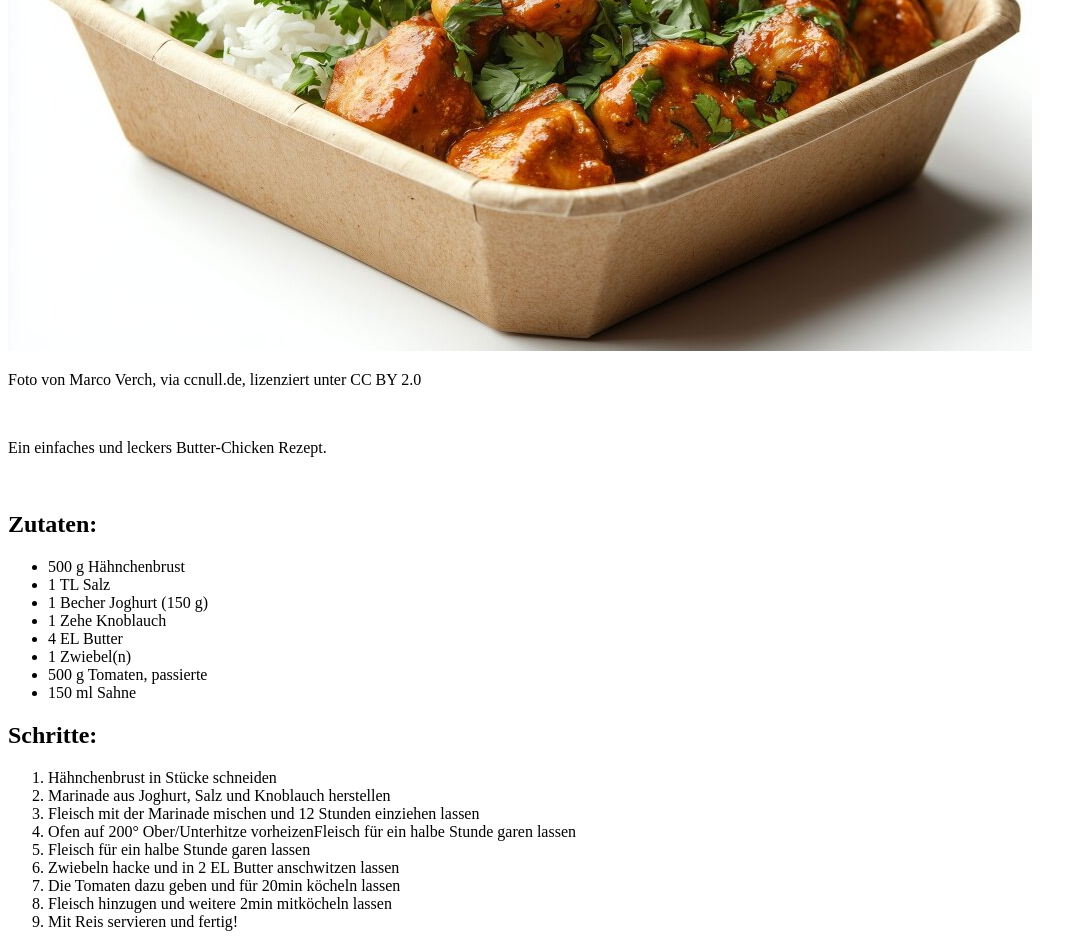
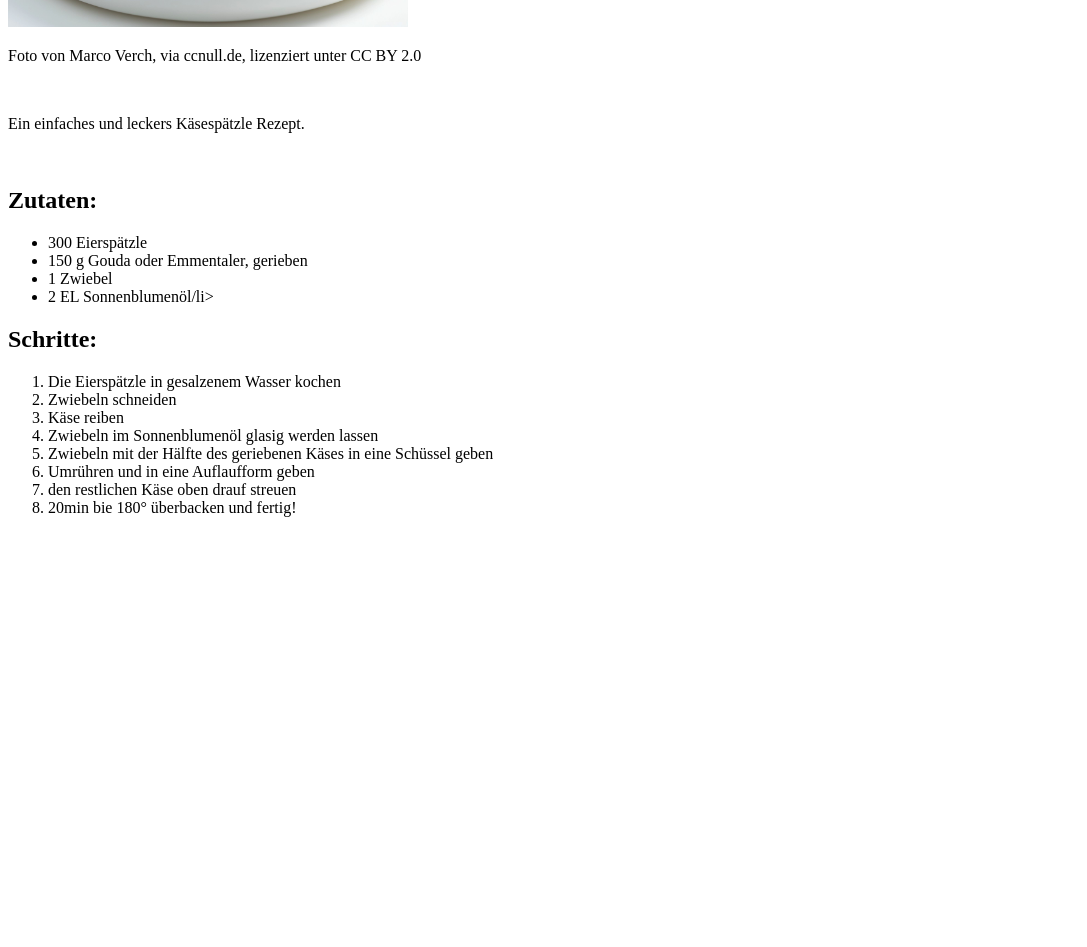
Before and after one commit to chippythechap/odin-recipes, a plain HTML site: page recipes/cheese_spaetzle.html in a window 1280 px wide. Shown: the part 329-1276 px from the top of the page, without its empty margins (0-1087 px from the left). After the commit the page ends 862 px from the top, so only its background shows below. Drawn offline with Linux system fonts and the light colour scheme.

```diff
--- a/recipes/cheese_spaetzle.html
+++ b/recipes/cheese_spaetzle.html
@@ -3,38 +3,33 @@
 <head>
     <meta charset="UTF-8">
     <meta name="viewport" content="width=device-width, initial-scale=1.0">
-    <title>Butter-Chicken Rezept</title>
+    <title>Käsespäatzle Rezept</title>
 </head>
 <body>
     <a href="../index.html">Odin-Recipes</a>
-    <h1>Butter-Chicken Rezept</h1>
-    <img src="../images/butter_chicken.jpg" alt="Butter-Chicken">
+    <h1>Käsespätzle Rezept</h1>
+    <img src="../images/cheese_spaetzle.jpg" alt="Butter-Chicken" height="250" width="400">
     <p>Foto von Marco Verch, via ccnull.de, lizenziert unter CC BY 2.0</p>
     <br>
-    <p>Ein einfaches und leckers Butter-Chicken Rezept.</p>
+    <p>Ein einfaches und leckers Käsespätzle Rezept.</p>
     <br>
     <h2>Zutaten:</h2>
     <ul>
-        <li>500 g	Hähnchenbrust</li>
-        <li>1 TL	Salz</li>
-        <li>1 Becher	Joghurt (150 g)</li>
-        <li>1 Zehe	Knoblauch</li>
-        <li>4 EL	Butter</li>
-        <li>1	Zwiebel(n)</li>
-        <li>500 g	Tomaten, passierte</li>
-        <li>150 ml	Sahne</li>
+        <li>300	Eierspätzle</li>
+        <li>150 g	Gouda oder Emmentaler, gerieben</li>
+        <li>1	Zwiebel</li>
+        <li>2 EL	Sonnenblumenöl/li>
     </ul>
     <h2>Schritte:</h2>
     <ol>
-        <li>Hähnchenbrust in Stücke schneiden</li>
-        <li>Marinade aus Joghurt, Salz und Knoblauch herstellen</li>
-        <li>Fleisch mit der Marinade mischen und 12 Stunden einziehen lassen</li>
-        <li>Ofen auf 200° Ober/Unterhitze vorheizenFleisch für ein halbe Stunde garen lassen</li>
-        <li>Fleisch für ein halbe Stunde garen lassen</li>
-        <li>Zwiebeln hacke und in 2 EL Butter anschwitzen lassen</li>
-        <li>Die Tomaten dazu geben und für 20min köcheln lassen</li>
-        <li>Fleisch hinzugen und weitere 2min mitköcheln lassen</li>
-        <li>Mit Reis servieren und fertig!</li>
+        <li>Die Eierspätzle in gesalzenem Wasser kochen</li>
+        <li>Zwiebeln schneiden</li>
+        <li>Käse reiben</li>
+        <li>Zwiebeln im Sonnenblumenöl glasig werden lassen</li>
+        <li>Zwiebeln mit der Hälfte des geriebenen Käses in eine Schüssel geben</li>
+        <li>Umrühren und in eine Auflaufform geben</li>
+        <li>den restlichen Käse oben drauf streuen</li>
+        <li>20min bie 180° überbacken und fertig!</li>
     </ol>
 </body>
 </html>
```
Also changed, not shown: recipes/butter_chicken.html (+1 -1 lines), recipes/carbonara.html (+12 -18 lines), images/cheese_spaetzle.jpg (added).
